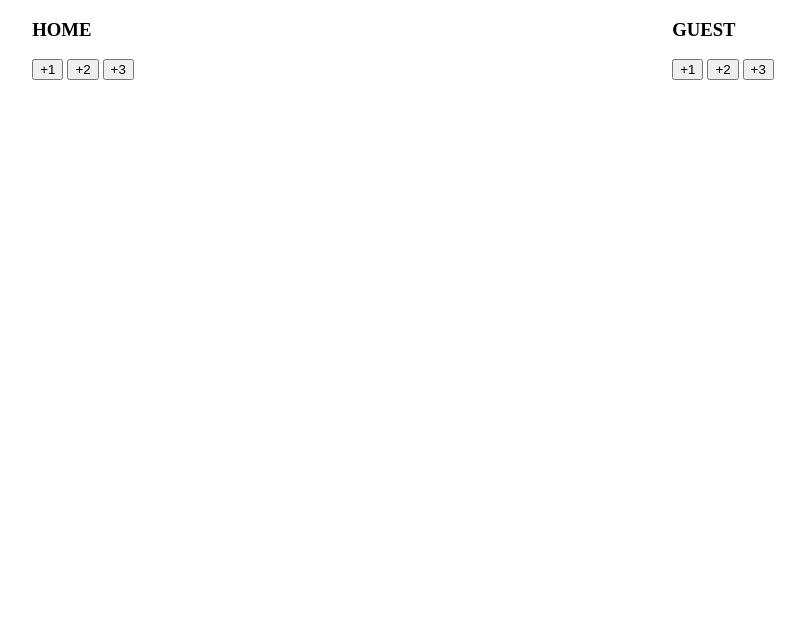
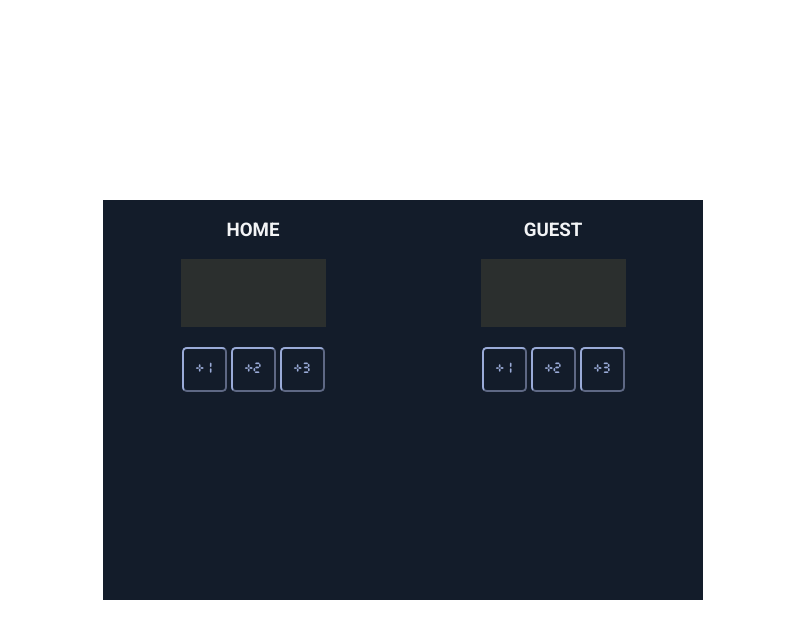
Before and after one commit to monolithdragon/basketball-scoreboard, a website built with Vite: page index.html in a window 1280 px wide. Shown: the whole page, without its empty margins (237-1042 px from the left). Built offline with nearby package versions, Linux system fonts and the light colour scheme.

Commit message:
Add board classes

```diff
--- a/assets/css/index.css
+++ b/assets/css/index.css
@@ -1,8 +1,65 @@
+@import url('https://fonts.googleapis.com/css2?family=Roboto:wght@100..900&display=swap');
+
+@font-face {
+  font-family: 'Cursed Timer ULiL';
+  src: url('../fonts/CursedTimerUlil-Aznm.ttf');
+}
+
 body {
-    margin: 0;
+  margin: 0;
+  height: 100vh;
+  display: flex;
+  align-items: center;
+  justify-content: center;
+}
+
+.scoreboard {
+  width: 600px;
+  height: 400px;
+  background-color: #131c2a;
+  color: #f3f4f6;
 }
 
 .container {
-    display: flex;
-    justify-content: space-around;
+  display: flex;
+  justify-content: space-around;
 }
+
+.board-wrapper {
+  text-align: center;
+}
+
+h3 {
+  font-family: 'Roboto', serif;
+}
+
+.board {
+  width: 145px;
+  height: 60px;
+  padding-top: 5px;
+  padding-bottom: 3px;
+  font-size: 4rem;
+  color: #fcd34d;
+  font-family: 'Cursed Timer ULiL', sans-serif;
+  background-color: rgba(252, 211, 77, 0.1);
+}
+
+.board-btn-wrapper {
+  margin-top: 20px;
+}
+
+.btn {
+  width: 45px;
+  height: 45px;
+  color: #9aabd8;
+  border-color: #9aabd8;
+  border-radius: 5px;
+  background-color: transparent;
+  font-family: 'Cursed Timer ULiL', sans-serif;
+  cursor: pointer;
+}
+
+.btn:hover {
+  color: #406cda;
+  border-color: #406cda;
+}
```
